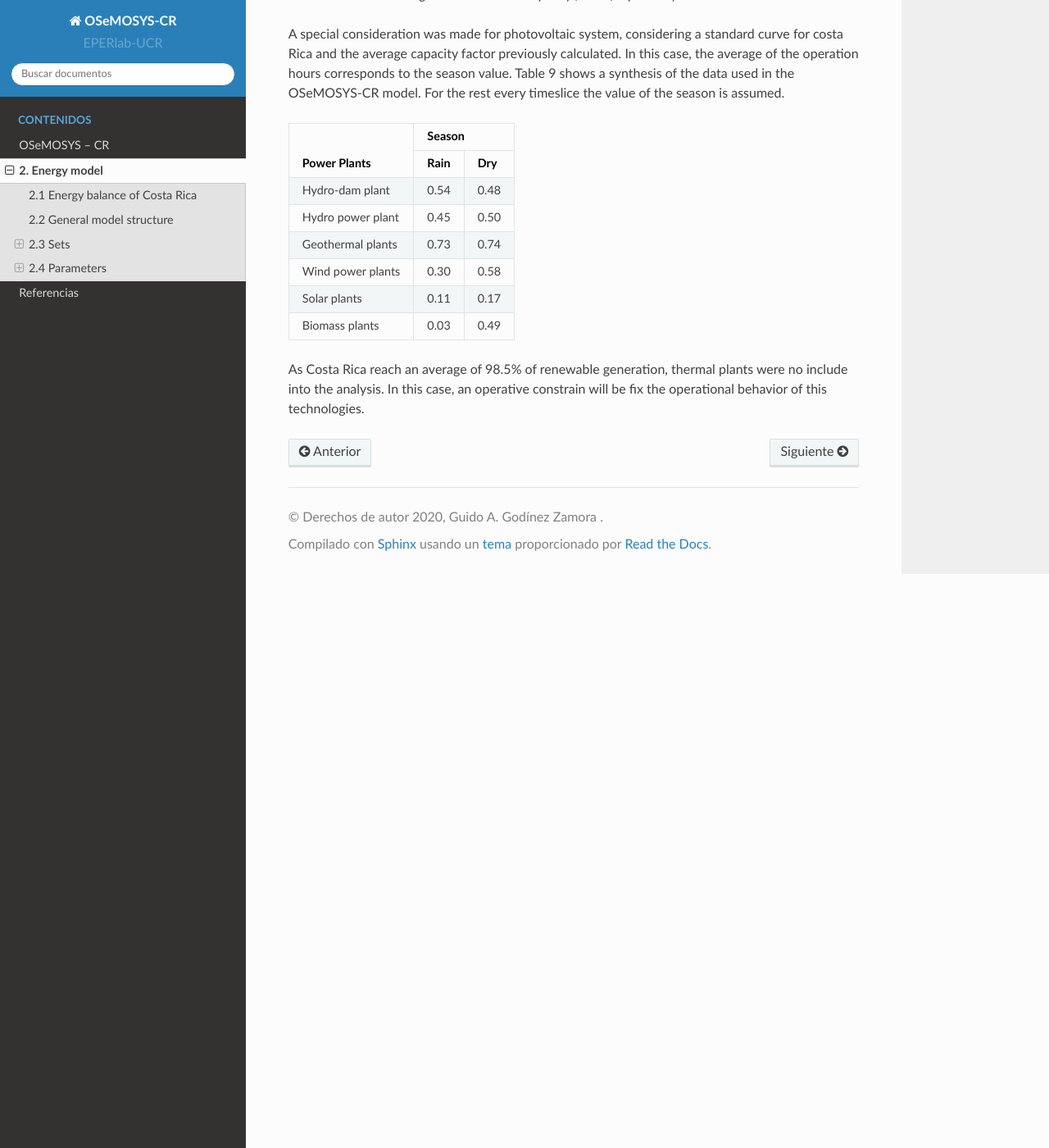
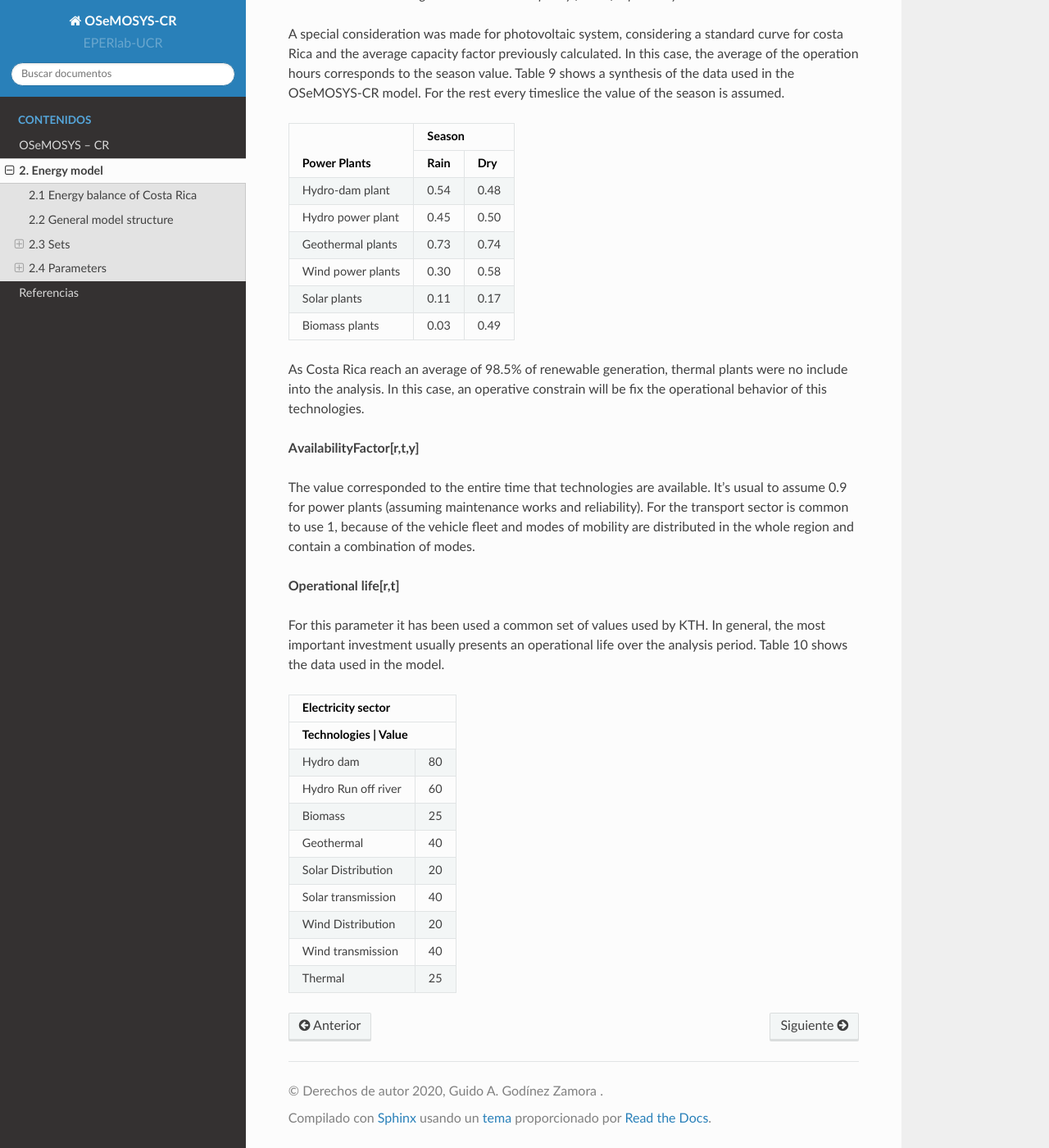
Before and after one commit to EPERLab/OSeMOSYS-CR, a Sphinx documentation site: the page built from docs/02EnergyModel.rst, in a window 1280 px wide and 1400 px high, scrolled down 11649 px. Shown: the whole window at 82% size. Built offline with Sphinx 7.4.7 and the Read the Docs theme 2.0.0, drawn with Linux system fonts in a browser that asks for light colours.

Commit message:
Update 02EnergyModel.rst

```diff
--- a/docs/02EnergyModel.rst
+++ b/docs/02EnergyModel.rst
@@ -331,6 +331,10 @@ The figure 12 shows the historical values for capacity factors. For solar and wi
 
 A special consideration was made for photovoltaic system, considering a standard curve for costa Rica and the average capacity factor previously calculated. In this case, the average of the operation hours corresponds to the season value. Table 9 shows a synthesis of the data used in the OSeMOSYS-CR model.  For the rest every timeslice the value of the season is assumed.
 
+.. table::
+   :align:   center
+
+   *Table 2.4: Capacity factor used in OSeMOSYS model for power plant.*
 +-------------------+--------------------+
 | Power Plants      |       Season       |
 +                   +----------+---------+
@@ -350,3 +354,35 @@ A special consideration was made for photovoltaic system, considering a standard
 +-------------------+----------+---------+
 
 As Costa Rica reach an average of 98.5% of renewable generation, thermal plants were no include into the analysis. In this case, an operative constrain will be fix the operational behavior of this technologies.
+
+**AvailabilityFactor[r,t,y]**
+
+The value corresponded to the entire time that technologies are available. It's usual to assume 0.9 for power plants (assuming maintenance works and reliability). For the transport sector is common to use 1, because of the vehicle fleet and modes of mobility are distributed in the whole region and contain a combination of modes.
+
+**Operational life[r,t]**
+
+For this parameter it has been used a common set of values used by KTH. In general, the most important investment usually presents an operational life over the analysis period. Table 10 shows the data used in the model.
+
++-----------------------------+
+| Electricity sector          |
++-----------------------------+
+| Technologies        | Value |
++=====================+=======+
+| Hydro dam           | 80    |
++---------------------+-------+
+| Hydro Run off river | 60    |
++---------------------+-------+
+| Biomass             | 25    |
++---------------------+-------+
+| Geothermal          | 40    |
++---------------------+-------+
+| Solar Distribution  | 20    |
++---------------------+-------+
+| Solar transmission  | 40    |
++---------------------+-------+
+| Wind Distribution   | 20    |
++---------------------+-------+
+| Wind transmission   | 40    |
++---------------------+-------+
+| Thermal             | 25    |
++---------------------+-------+
```
